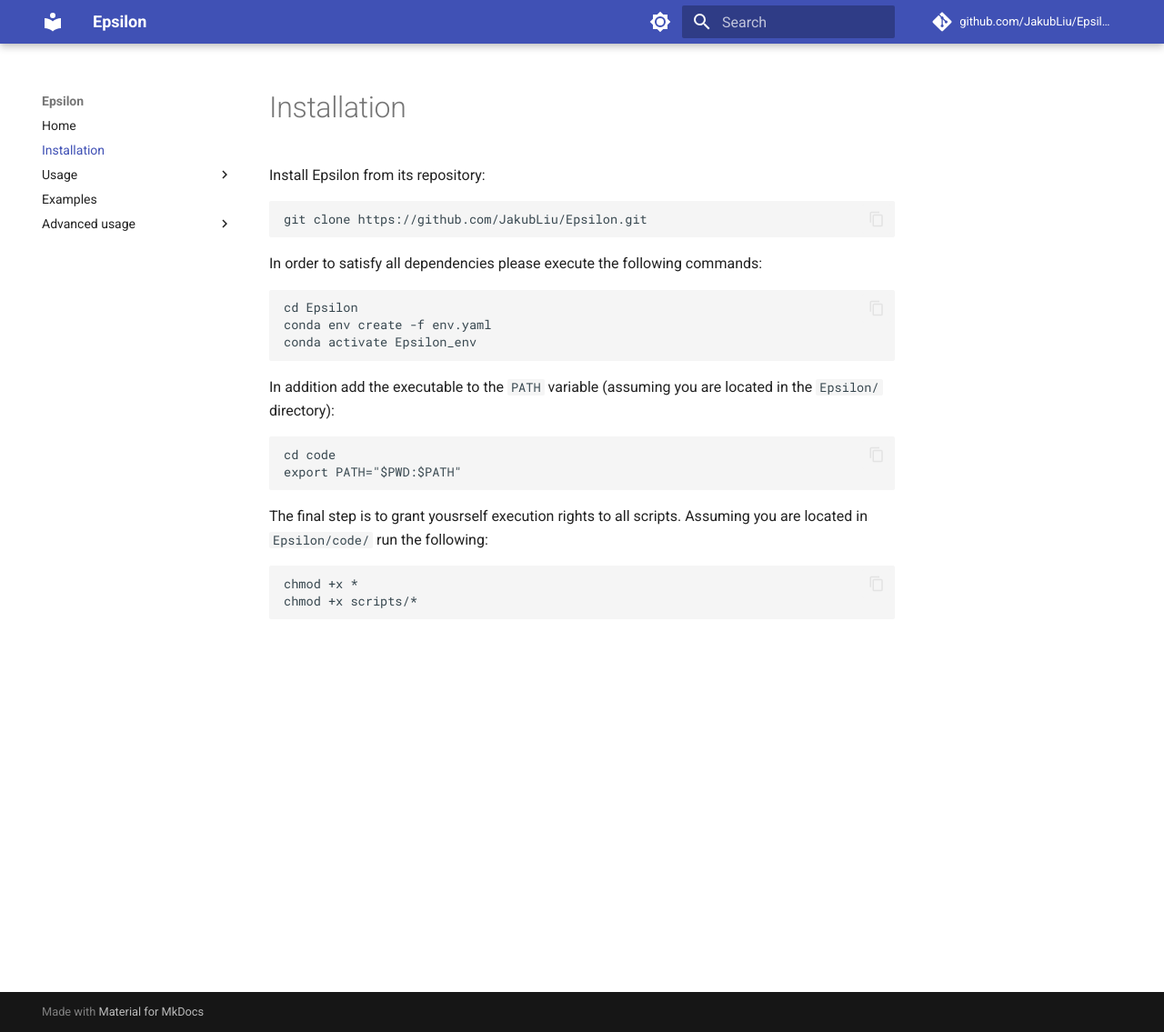
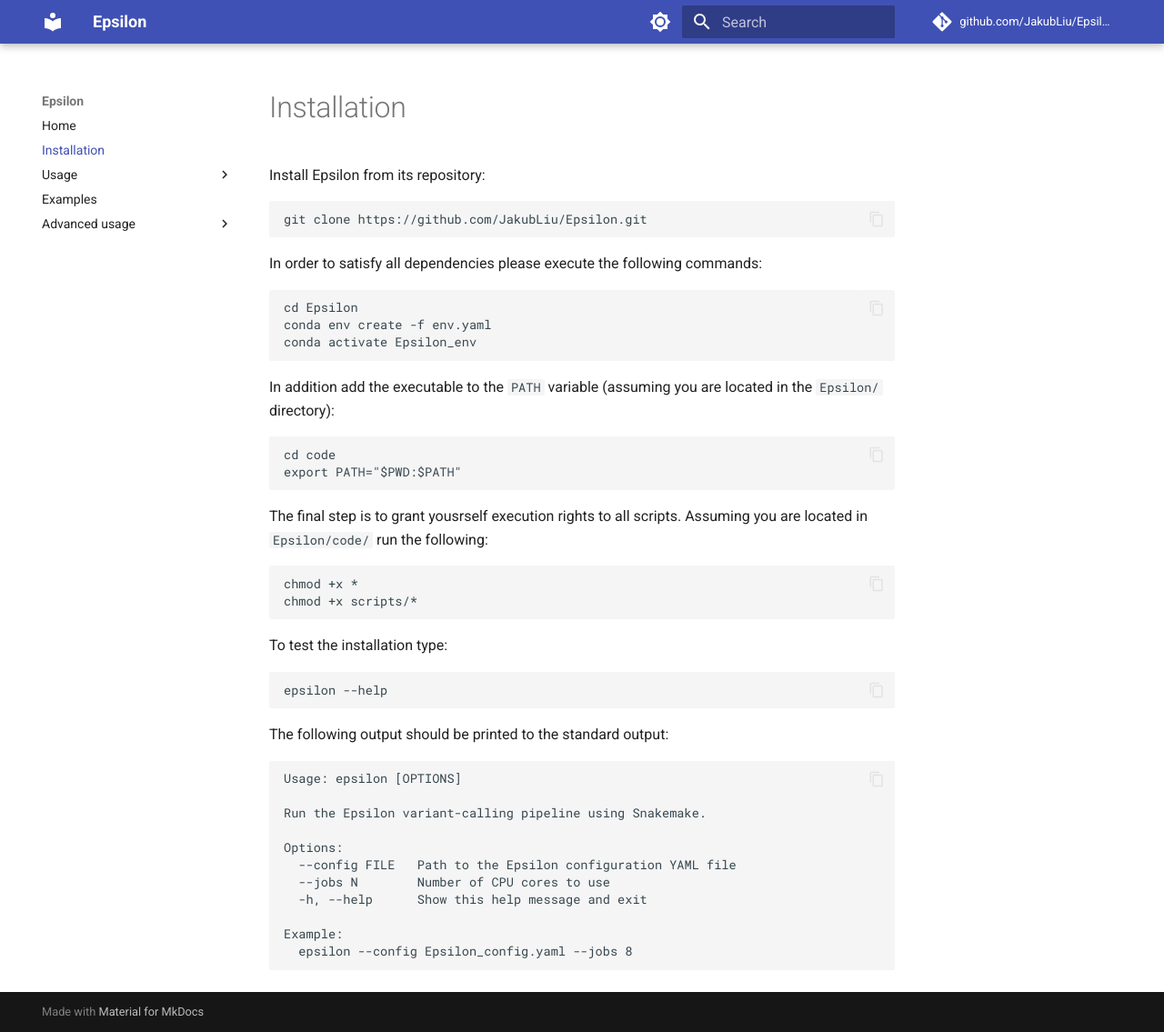
Before and after one commit to JakubLiu/Epsilon, an MkDocs documentation site: the page built from docs/installation.md, in a window 1280 px wide and 1135 px high. Shown: the whole window at 91% size. Built offline with MkDocs 1.6.1 and Material for MkDocs 9.7.7, drawn with Linux system fonts in a browser that asks for light colours; comment, search, counter and statistics services are not loaded.

Commit message:
minor docs update

````diff
--- a/docs/installation.md
+++ b/docs/installation.md
@@ -28,3 +28,25 @@
 chmod +x *
 chmod +x scripts/*
 ```
+
+To test the installation type:
+
+```bash
+epsilon --help
+```
+
+The following output should be printed to the standard output:
+
+```bash
+Usage: epsilon [OPTIONS]
+
+Run the Epsilon variant-calling pipeline using Snakemake.
+
+Options:
+  --config FILE   Path to the Epsilon configuration YAML file
+  --jobs N        Number of CPU cores to use
+  -h, --help      Show this help message and exit
+
+Example:
+  epsilon --config Epsilon_config.yaml --jobs 8
+```
````
